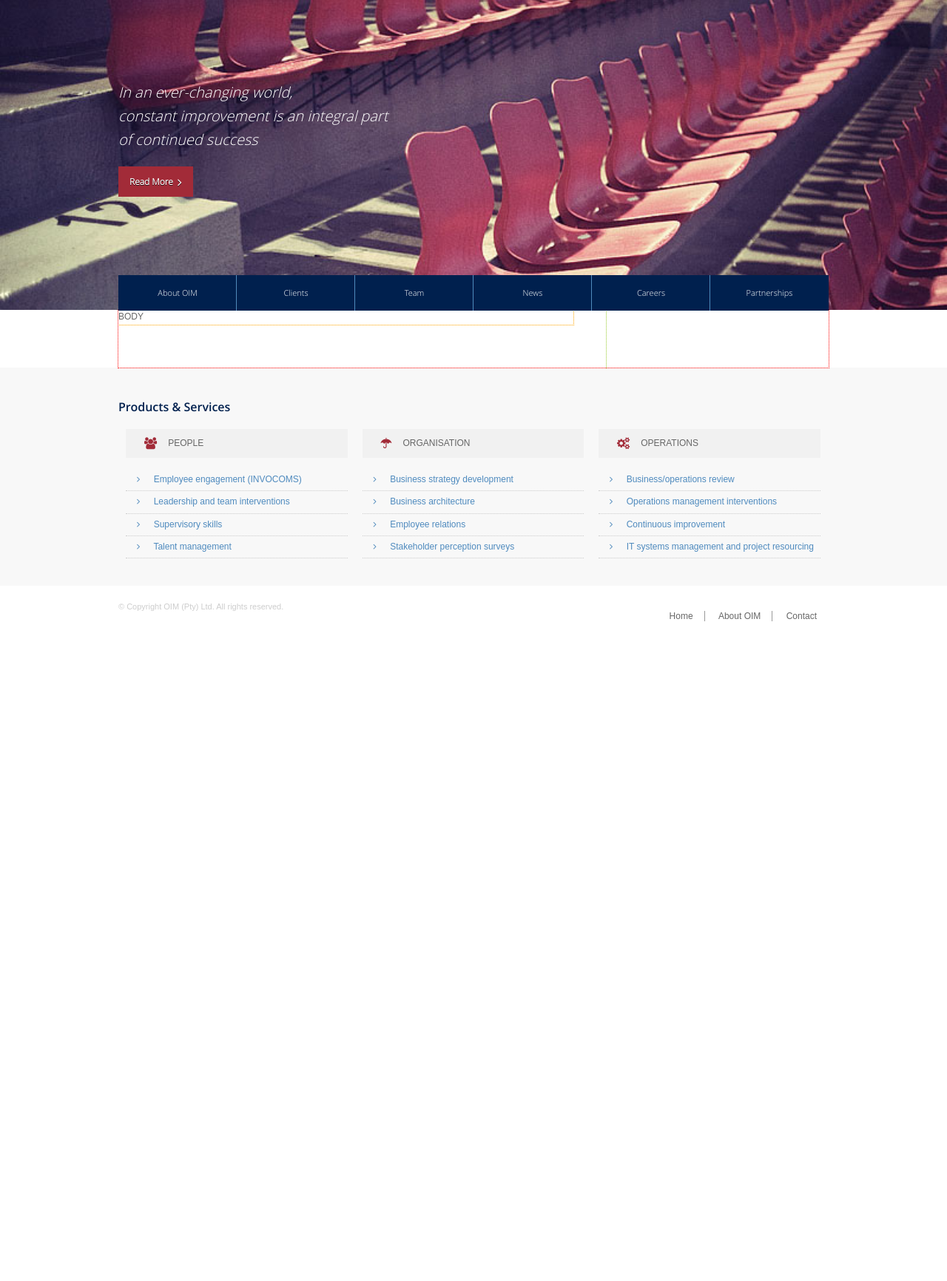
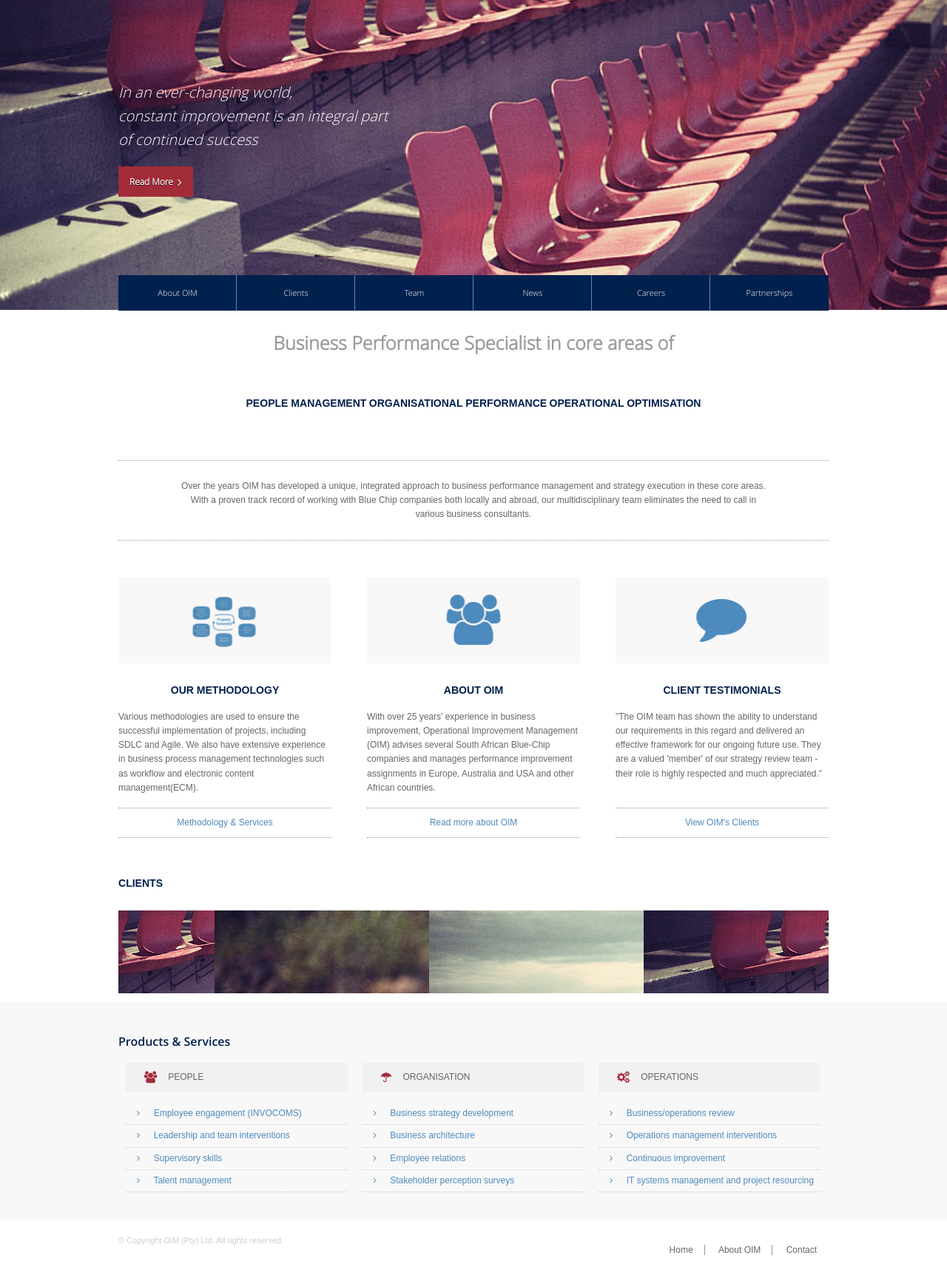
Before and after one commit to Fishgate/OIMGroup, a PHP site: page / in a window 1280 px wide. Shown: the part 127-1859 px from the top of the page at 74% size. Before the commit the page ends 967 px from the top, so only its background shows below. Run offline with PHP 8.4, Linux system fonts and the light colour scheme; some libraries are stand-ins or nearby versions.

Commit message:
Tyrone finishes index off, well at least the bulk thereof

```diff
--- a/htdocs/css/main.css
+++ b/htdocs/css/main.css
@@ -312,17 +312,17 @@ body{
 #contentwrap{
     width: 960px;
     margin: 0 auto;
-    outline: 1px dotted red;/*-- just for setup [can be removed] --*/
+    /*outline: 1px dotted red;-- just for setup [can be removed] --*/
 }
 #body{
     width: 615px;
     margin: 0 45px 0 0;
-    outline: 1px dotted orange;/*-- just for setup [can be removed] --*/
+    /*outline: 1px dotted orange;-- just for setup [can be removed] --*/
 }
 #sidebar{
     width: 300px;
     padding: 78px 0 0 0;
-    outline: 1px dotted yellowgreen;/*-- just for setup [can be removed] --*/
+    /*outline: 1px dotted yellowgreen;-- just for setup [can be removed] --*/
 }
 .icon{
     font-family: 'FontAwesome';
@@ -331,6 +331,30 @@ body{
     margin-top: 30px;
 }
 
+/* ==========================================================================
+                               BODY 3 OVERVIEWS
+   ========================================================================== */
+.overviews-holder{
+    margin-bottom: 50px;
+}
+.overviews{
+    width: 30%;
+}
+.overviews img{
+    min-width: 100%;
+    max-width: 100%;
+}
+.overview-mid{
+    margin: 0 5%;
+}
+.service-copy p{
+    min-height: 120px;
+}
+.service-copy a{
+    display: block;
+    padding: 10px 0;
+    text-align: center;
+}
 /* ==========================================================================
    Typography
    ========================================================================== */
@@ -368,7 +392,39 @@ body{
     color: #00204E;
     text-transform: uppercase;
 }
-
+#contentwrap h1{
+    color: #999;
+    font-family: 'opensans', 'Arial', sans-serif;
+    font-size: 25px;
+}
+#contentwrap h2{
+    color: #00204E;
+    text-transform: uppercase;
+    margin: 0;
+    padding: 0;
+    margin: 25px 0 15px 0;
+}
+.h2-custom{
+    display: inline-block;
+    color: #00204E;
+    margin: 0 20px;
+}
+.h2-custom a{
+    color: inherit;
+    text-decoration: none;
+}
+.h2-custom a:hover{
+    color: #A22B38;
+}
+#intro-copy{
+    margin: 50px 0;
+    color: #666;
+    padding: 25px 10px;
+}
+.dotted-top-bottom{
+    border-top: 1px dotted #999;
+    border-bottom: 1px dotted #999;
+}
 /* ==========================================================================
    Product Styles
    ========================================================================== */
--- a/htdocs/includes/footer.php
+++ b/htdocs/includes/footer.php
@@ -115,7 +115,7 @@
 <script>window.jQuery || document.write('<script src="js/vendor/jquery-1.9.1.min.js"><\/script>')</script>
 <script src="js/plugins.js"></script>
 <script src='js/responsiveslides.js'></script>
-<script src="js/superfish.js"></script>
+<script src="js/jquery.simplyscroll.js"></script>
 <script src="js/main.js"></script>
 
 <!-- Google Analytics: change UA-XXXXX-X to be your site's ID. -->
--- a/htdocs/includes/styles_generic.php
+++ b/htdocs/includes/styles_generic.php
@@ -9,4 +9,5 @@
 <link rel="stylesheet" href="../css/normalize.css">
 <link rel="stylesheet" href="../css/main.css">
 <link rel="stylesheet" href="../css/responsiveslides.css" />
+<link rel="stylesheet" href="../css/jquery.simplyscroll.css" />
 <script src="../js/vendor/modernizr-2.6.2.min.js"></script>
--- a/htdocs/includes/styles_index.php
+++ b/htdocs/includes/styles_index.php
@@ -9,4 +9,5 @@
 <link rel="stylesheet" href="css/normalize.css">
 <link rel="stylesheet" href="css/main.css">
 <link rel="stylesheet" href="css/responsiveslides.css" />
+<link rel="stylesheet" href="css/jquery.simplyscroll.css" />
 <script src="js/vendor/modernizr-2.6.2.min.js"></script>
--- a/htdocs/index.php
+++ b/htdocs/index.php
@@ -21,9 +21,66 @@
 
         <!-- BEGIN BODY -->
         <div id='contentwrap' class='clearfix'>
-            <div id='body' class='left'>BODY</div>
-            <div id='sidebar' class='left'>
+            <!-- =====================================================
+                                BEGIN INTRO COPY
+            ==========================================================-->
+            <center>
+                <h1>Business Performance Specialist in core areas of</h1>
+                <h2 class="h2-custom"><a href="#">PEOPLE MANAGEMENT</a></h2>
+                <h2 class="h2-custom"><a href="#">ORGANISATIONAL PERFORMANCE</a></h2>
+                <h2 class="h2-custom"><a href="#">OPERATIONAL OPTIMISATION</a></h2>
+
+                <p id="intro-copy" class="dotted-top-bottom">Over the years OIM has developed a unique, integrated approach to business performance management and strategy execution in these core areas.<br /> With a proven track record of working with Blue Chip companies both locally and abroad, our multidisciplinary team eliminates the need to call in<br />various business consultants.</p>
+            </center>
+            <!-- END INTRO COPY -->
+
+            <!-- =====================================================
+                                BEGIN 3 DIV OVERVIEW
+            ==========================================================-->
+            <div class="clearfix overviews-holder">
+                <div class="left overviews">
+                    <img src="img/methodology_mini.jpg" alt="Our Methodology" />
+                    <div class="service-copy">
+                        <center>
+                            <h2>Our Methodology</h2>
+                        </center>
+                        <p>Various methodologies are used to ensure the successful implementation of projects, including SDLC and Agile. We also have extensive experience in business process management technologies such as workflow and electronic content management(ECM).</p>
+                        <a class="dotted-top-bottom" href="#">Methodology &amp; Services</a>
+                    </div>
+                </div>
+                <div class="left overviews overview-mid">
+                    <img src="img/about_mini.jpg" alt="About OIM" />
+                    <div class="service-copy">
+                        <center>
+                            <h2>About OIM</h2>
+                        </center>
+                        <p>With over 25 years' experience in business improvement, Operational Improvement Management (OIM) advises several South African Blue-Chip companies and manages performance improvement assignments in Europe, Australia and USA and other African countries.</p>
+                        <a class="dotted-top-bottom" href="#">Read more about OIM</a>
+                    </div>
+                </div>
+                <div class="left overviews">
+                    <img src="img/testimonials_mini.jpg" alt="Testimonials" />
+                    <div class="service-copy">
+                        <center>
+                            <h2>Client Testimonials</h2>
+                        </center>
+                        <p>"The OIM team has shown the ability to understand our requirements in this regard and delivered an effective framework for our ongoing future use. They are a valued 'member' of our strategy review team - their role is highly respected and much appreciated."</p>
+                        <a class="dotted-top-bottom" href="#">View OIM's Clients</a>
+                    </div>
+                </div>
             </div>
+            <!-- END 3 DIV OVERVIEW -->
+
+            <!-- =====================================================
+                                CLIENT SCROLLER
+            ==========================================================-->
+            <h2>Clients</h2>
+            <ul id="scroller">
+                <li><img src="img/1.jpg" /></li>
+                <li><img src="img/2.jpg" /></li>
+                <li><img src="img/3.jpg" /></li>
+            </ul>
+            <!-- END CLIENT SCROLLER -->
         </div>
         <!-- END BODY -->
 
--- a/htdocs/js/main-ck.js
+++ b/htdocs/js/main-ck.js
@@ -1 +1 @@
-$(document).ready(function(){$("#slider1").responsiveSlides({timeout:1e4});$(".menu-item").each(function(){$(this).mouseenter(function(){$(this).find(".mega-holder").css("left","50%")});$(this).mouseleave(function(){$(this).find(".mega-holder").css("left","");$(".mega-flyout").css("display","")})});$(".mega-list li").each(function(){$(this).bind("click",function(){$(".mega-flyout").css("display","");$(this).find(".mega-flyout").css("display","block")})})});$(".sidebar-select").click(function(){$(".sidebar-select-list").toggleClass("hidden")});$("input, textarea").bind({focus:function(){$(this).is("input")?$(this).data("placeholder")===$(this).val()&&$(this).val(""):$(this).is("textarea")&&$(this).data("placeholder")===$(this).html()&&$(this).html("")},blur:function(){$(this).is("input")?$(this).val().trim()===""&&$(this).val($(this).data("placeholder")):$(this).is("textarea")&&$(this).html().trim()===""&&$(this).html($(this).data("placeholder"))}});
+$(document).ready(function(){$("#slider1").responsiveSlides({timeout:1e4});$(".menu-item").each(function(){$(this).mouseenter(function(){$(this).find(".mega-holder").css("left","50%")});$(this).mouseleave(function(){$(this).find(".mega-holder").css("left","");$(".mega-flyout").css("display","")})});$(".mega-list li").each(function(){$(this).bind("click",function(){$(".mega-flyout").css("display","");$(this).find(".mega-flyout").css("display","block")})})});$(".sidebar-select").click(function(){$(".sidebar-select-list").toggleClass("hidden")});$("#scroller").simplyScroll();$("input, textarea").bind({focus:function(){$(this).is("input")?$(this).data("placeholder")===$(this).val()&&$(this).val(""):$(this).is("textarea")&&$(this).data("placeholder")===$(this).html()&&$(this).html("")},blur:function(){$(this).is("input")?$(this).val().trim()===""&&$(this).val($(this).data("placeholder")):$(this).is("textarea")&&$(this).html().trim()===""&&$(this).html($(this).data("placeholder"))}});
--- a/htdocs/js/main.js
+++ b/htdocs/js/main.js
@@ -35,6 +35,9 @@ $(".sidebar-select").click(function(){
     $(".sidebar-select-list").toggleClass("hidden");
 });
 
+//------------ TYRONE simply scroll init
+$("#scroller").simplyScroll();
+
 //=======================================
 //     INPUTS PLACEHOLDER BEHAVIOUR
 //=======================================
```
Also changed, not shown: htdocs/css/jquery.simplyscroll.css (added), htdocs/img/about_mini.jpg (added), htdocs/img/methodology_mini.jpg (added), htdocs/img/testimonials_mini.jpg (added), htdocs/js/jquery.simplyscroll.js (added).
